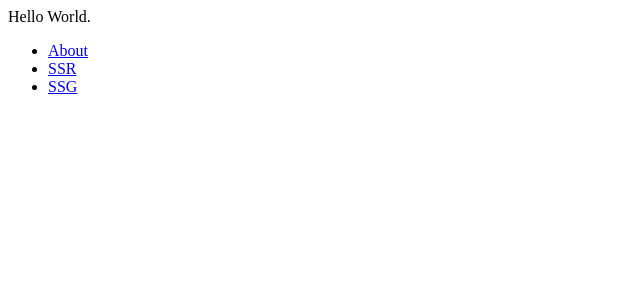
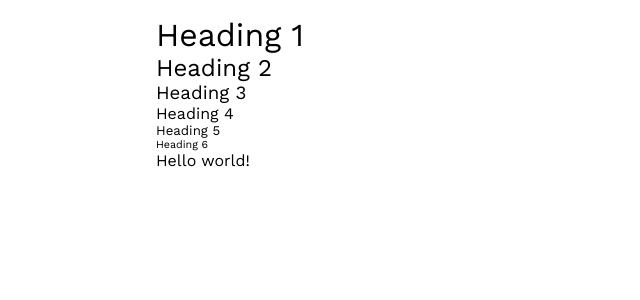
Before and after one commit to jackyef/flair, a Next.js app: page / in a window 1280 px wide. Shown: the top 300 px of the page, without its empty margins (0-640 px from the left). Built offline with nearby package versions, Linux system fonts and the light colour scheme.

Commit message:
feat: Initial setup

```diff
--- a/package.json
+++ b/package.json
@@ -23,6 +23,7 @@
   },
   "dependencies": {
     "@prefresh/next": "^1.3.0",
+    "goober": "^2.0.37",
     "next": "^10.0.0",
     "next-plugin-preact": "^3.0.3",
     "preact": "^10.5.5",
--- /dev/null
+++ b/src/pages/_app.tsx
@@ -0,0 +1,22 @@
+import Head from 'next/head';
+import { AppProps } from 'next/app';
+
+import '@/styles/reset.css'
+import '@/styles/global.css'
+
+const MyApp = ({ Component, pageProps }: AppProps) => {
+  return (
+    <>
+      <Head>
+        <link rel="preconnect" href="https://fonts.gstatic.com" />
+        <link
+          href="https://fonts.googleapis.com/css2?family=Work+Sans:ital,wght@0,100;0,200;0,300;0,400;0,500;0,600;0,700;0,800;0,900;1,100;1,200;1,300;1,400;1,500;1,600;1,700;1,800;1,900&display=swap"
+          rel="stylesheet"
+        />
+      </Head>
+      <Component {...pageProps} />
+    </>
+  );
+};
+
+export default MyApp;
--- a/src/pages/about.tsx
+++ /dev/null
@@ -1,3 +0,0 @@
-export default function About() {
-  return <div>About us</div>
-}
--- a/src/pages/index.tsx
+++ b/src/pages/index.tsx
@@ -1,26 +1,23 @@
-import Link from 'next/link'
-
 export default function Home() {
   return (
-    <div>
-      Hello World.{' '}
-      <ul>
-        <li>
-          <Link href="/about">
-            <a>About</a>
-          </Link>
-        </li>
-        <li>
-          <Link href="/ssr">
-            <a>SSR</a>
-          </Link>
-        </li>
-        <li>
-          <Link href="/ssg">
-            <a>SSG</a>
-          </Link>
-        </li>
-      </ul>
-    </div>
-  )
+    <>
+      <main>
+        <h1>Heading 1</h1>
+        <h2>Heading 2</h2>
+        <h3>Heading 3</h3>
+        <h4>Heading 4</h4>
+        <h5>Heading 5</h5>
+        <h6>Heading 6</h6>
+        Hello world!
+      </main>
+      <style jsx>{`
+        main {
+          max-width: 1000px;
+          width: 100%;
+          margin: 0 auto;
+          padding: 16px;
+        }
+      `}</style>
+    </>
+  );
 }
--- /dev/null
+++ b/src/styles/global.css
@@ -0,0 +1,3 @@
+body {
+  font-family: 'Work Sans', -apple-system, BlinkMacSystemFont, 'Segoe UI', Roboto, Oxygen, Ubuntu, Cantarell, 'Open Sans', 'Helvetica Neue', sans-serif
+}
--- /dev/null
+++ b/src/styles/reset.css
@@ -0,0 +1,23 @@
+html {
+  box-sizing: border-box;
+  font-size: 16px;
+}
+
+*, *:before, *:after {
+  box-sizing: inherit;
+}
+
+body, h1, h2, h3, h4, h5, h6, p, ol, ul {
+  margin: 0;
+  padding: 0;
+  font-weight: normal;
+}
+
+ol, ul {
+  list-style: none;
+}
+
+img {
+  max-width: 100%;
+  height: auto;
+}
```
Also changed, not shown: src/pages/ssg.tsx (deleted, +0 -13 lines), src/pages/ssr.tsx (deleted, +0 -13 lines), src/theme/token.ts (added, +8 -0 lines), 1 other file (tests, documents, lock files or other folders).
